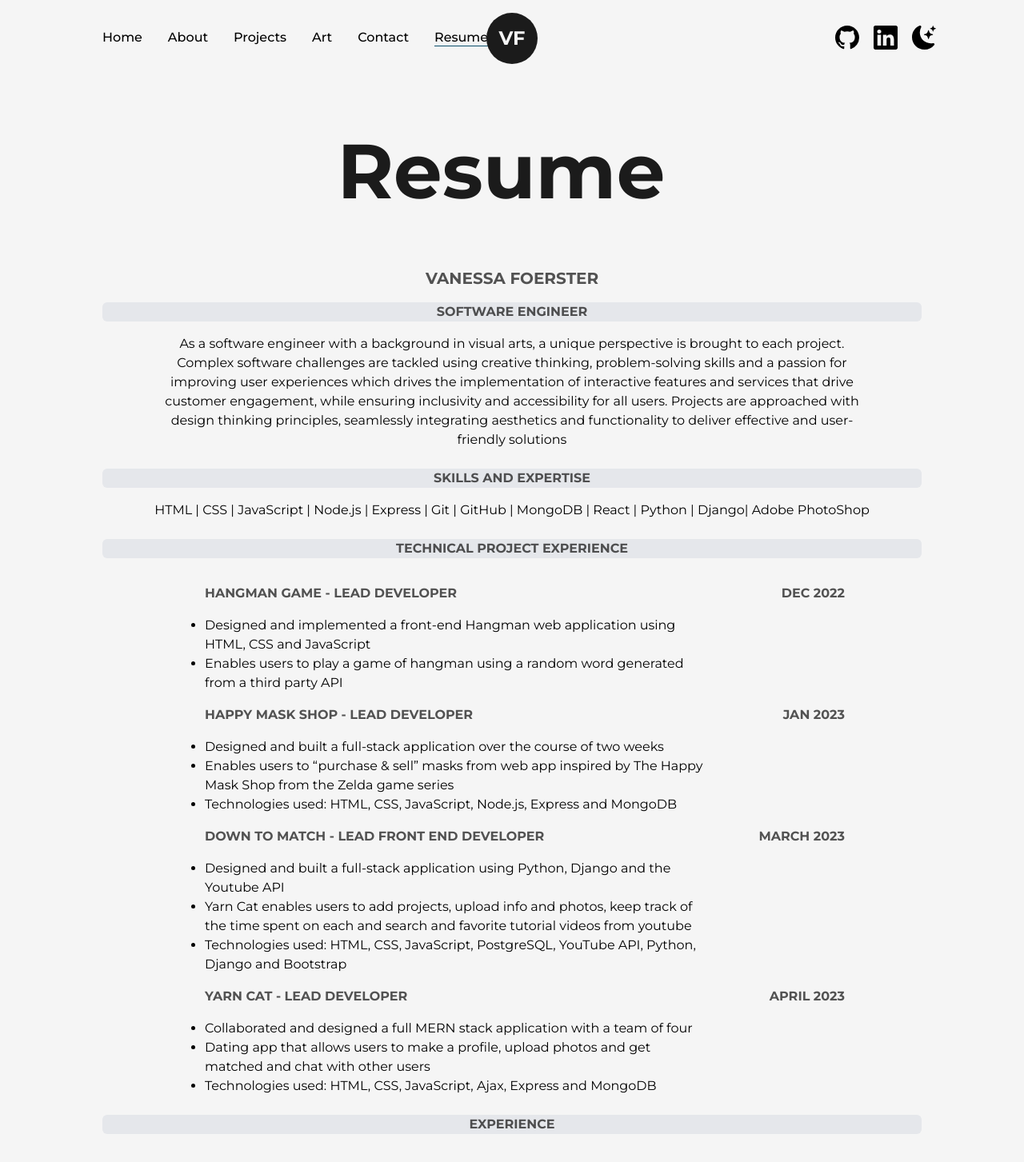
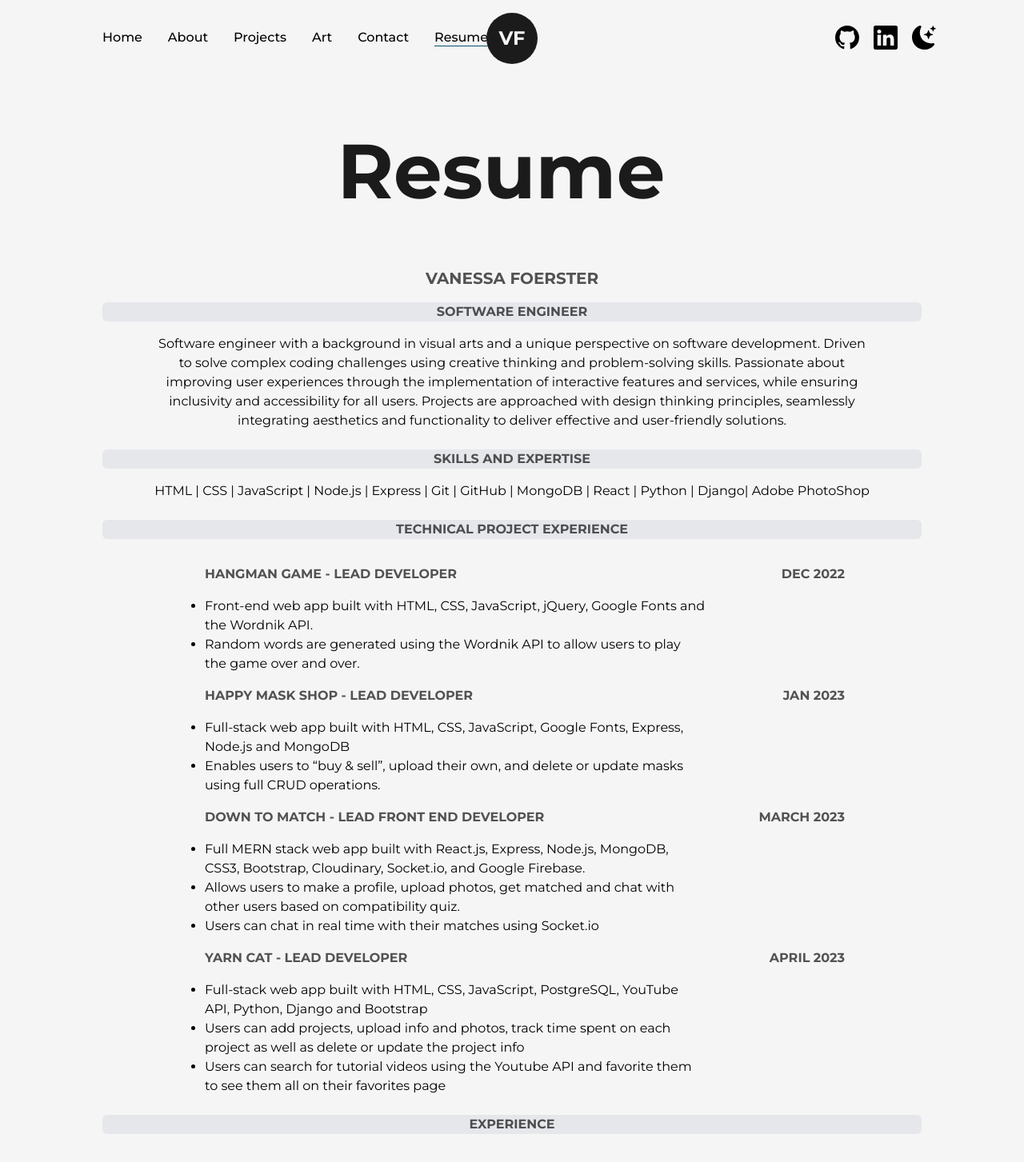
Before and after one commit to illnessink/portfolio, a Next.js app: page /resume in a window 1280 px wide. Shown: the top 1453 px of the page at 80% size. Built offline with nearby package versions, Linux system fonts and the light colour scheme.

Commit message:
updates resume info

```diff
--- a/pages/resume.js
+++ b/pages/resume.js
@@ -19,12 +19,12 @@ export default function Resume() {
                         <h1 className="text-xl font-bold uppercase text-dark/75 pt-6 sm:pt-0 dark:text-light">Vanessa Foerster</h1>
                         <h2 className="mb-4 text-md font-bold uppercase text-dark/75 mt-4 bg-gray-200 w-full text-center rounded-md">Software Engineer</h2>
                         <p className="w-[70vw] text-center sm:w-[80vw]">
-                        As a software engineer with a background in visual arts, a unique perspective is brought to each project.
-                        Complex software challenges are tackled using creative thinking, problem-solving skills and a passion for
-                        improving user experiences which drives the implementation of interactive features and services that drive
-                        customer engagement, while ensuring inclusivity and accessibility for all users. Projects are approached
-                        with design thinking principles, seamlessly integrating aesthetics and functionality to deliver effective
-                        and user-friendly solutions
+                        Software engineer with a background in visual arts and a unique perspective on software development.
+                        Driven to solve complex coding challenges using creative thinking and problem-solving skills.
+                        Passionate about improving user experiences through the implementation of interactive features and
+                        services, while ensuring inclusivity and accessibility for all users. Projects are approached with
+                        design thinking principles, seamlessly integrating aesthetics and functionality to deliver effective
+                        and user-friendly solutions.
                         </p>
                         <h3 className="mb-4 text-md font-bold uppercase text-dark/75 mt-6 bg-gray-200 w-full text-center rounded-md">Skills and Expertise</h3>
                         <p className="w-[70vw] text-center sm:w-[80vw]">
@@ -38,10 +38,10 @@ export default function Resume() {
                                 </h4>
                                 <ul>
                                     <li className="list-disc">
-                                    Designed and implemented a front-end Hangman web application using HTML, CSS and JavaScript
+                                    Front-end web app built with HTML, CSS, JavaScript, jQuery, Google Fonts and the Wordnik API.
                                     </li>
                                     <li className="list-disc">
-                                    Enables users to play a game of hangman using a random word generated from a third party API
+                                    Random words are generated using the Wordnik API to allow users to play the game over and over.
                                     </li>
                                 </ul>
                             </div>
@@ -56,14 +56,10 @@ export default function Resume() {
                                 </h4>
                                 <ul>
                                     <li className="list-disc">
-                                    Designed and built a full-stack application over the course of two weeks
+                                    Full-stack web app built with HTML, CSS, JavaScript, Google Fonts, Express, Node.js and MongoDB
                                     </li>
                                     <li className="list-disc">
-                                    Enables users to “purchase & sell” masks from web app inspired by The Happy Mask Shop from the Zelda
-                                    game series
-                                    </li>
-                                    <li className="list-disc">
-                                    Technologies used: HTML, CSS, JavaScript, Node.js, Express and MongoDB
+                                    Enables users to “buy & sell”, upload their own, and delete or update masks using full CRUD operations.
                                     </li>
                                 </ul>
                             </div>
@@ -78,14 +74,13 @@ export default function Resume() {
                                 </h4>
                                 <ul>
                                     <li className="list-disc">
-                                    Designed and built a full-stack application using Python, Django and the Youtube API
+                                    Full MERN stack web app built with React.js, Express, Node.js, MongoDB, CSS3, Bootstrap, Cloudinary, Socket.io, and Google Firebase.
                                     </li>
                                     <li className="list-disc">
-                                    Yarn Cat enables users to add projects, upload info and photos, keep track of the time spent on each
-                                    and search and favorite tutorial videos from youtube
+                                    Allows users to make a profile, upload photos, get matched and chat with other users based on compatibility quiz.
                                     </li>
                                     <li className="list-disc">
-                                    Technologies used: HTML, CSS, JavaScript, PostgreSQL, YouTube API, Python, Django and Bootstrap
+                                    Users can chat in real time with their matches using Socket.io
                                     </li>
                                 </ul>
                             </div>
@@ -100,13 +95,13 @@ export default function Resume() {
                                 </h4>
                                 <ul>
                                     <li className="list-disc">
-                                    Collaborated and designed a full MERN stack application with a team of four
+                                    Full-stack web app built with HTML, CSS, JavaScript, PostgreSQL, YouTube API, Python, Django and Bootstrap
                                     </li>
                                     <li className="list-disc">
-                                    Dating app that allows users to make a profile, upload photos and get matched and chat with other users
+                                    Users can add projects, upload info and photos, track time spent on each project as well as delete or update the project info
                                     </li>
                                     <li className="list-disc">
-                                    Technologies used: HTML, CSS, JavaScript, Ajax, Express and MongoDB
+                                    Users can search for tutorial videos using the Youtube API and favorite them to see them all on their favorites page
                                     </li>
                                 </ul>
                             </div>
```
